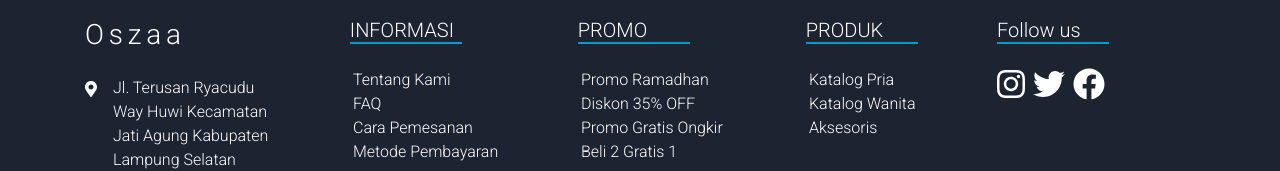
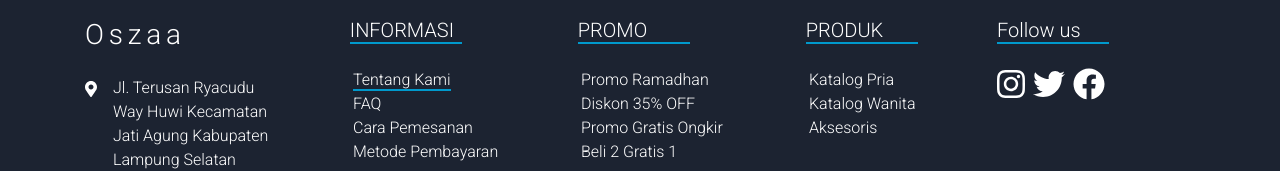
Before and after one commit to raviprayoga/Oszaa, a React (Create React App) app in the folder client/: page /katalog/wanita in a window 1280 px wide. In both pictures the pointer is over the link "Tentang Kami". Shown: the part 206-377 px from the top of the page. Built offline with nearby package versions, Linux system fonts and the light colour scheme; what google-maps-react would draw is missing.

Commit message:
update footer

```diff
--- a/client/src/App.css
+++ b/client/src/App.css
@@ -142,7 +142,7 @@
     color: white;
 }
 .footer li a:hover{
-
+    border-bottom: 2px solid #09c;
 }
 .oszaa-footer{
     letter-spacing: 0.3rem;
```
